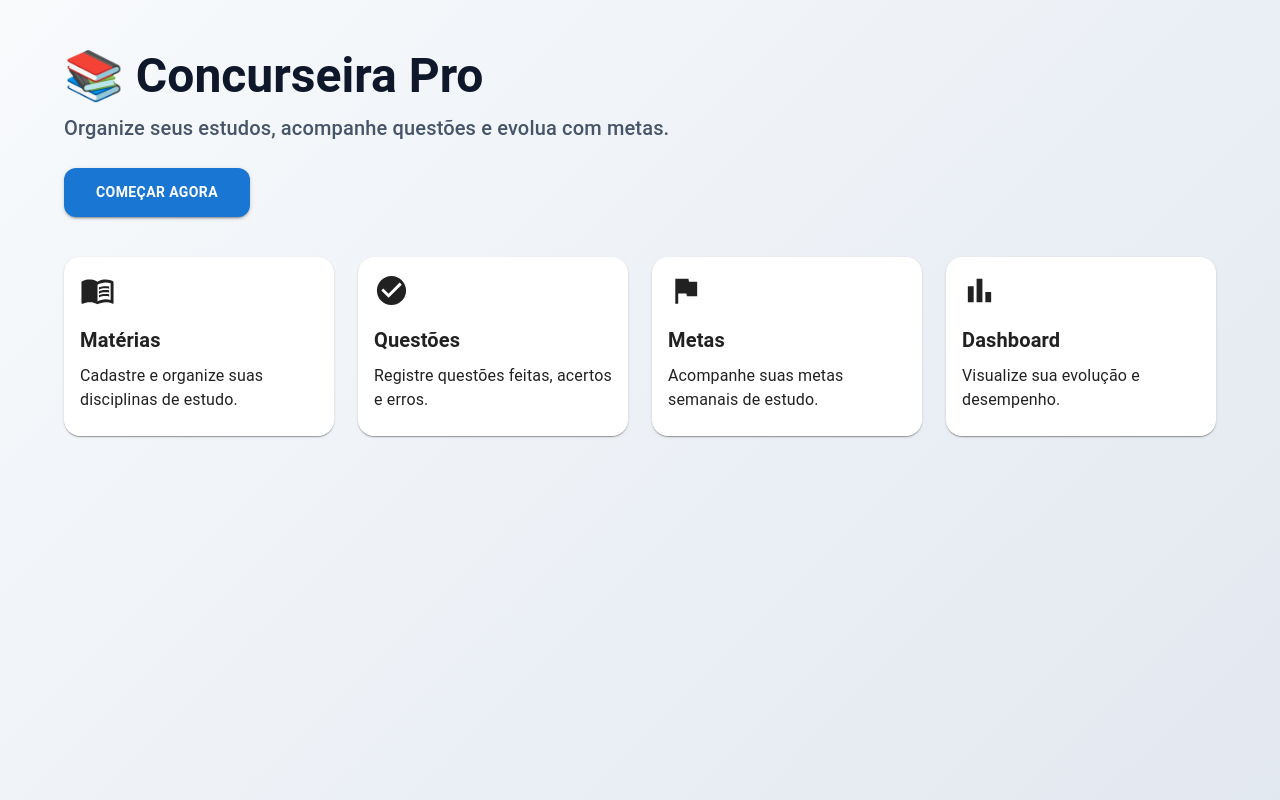
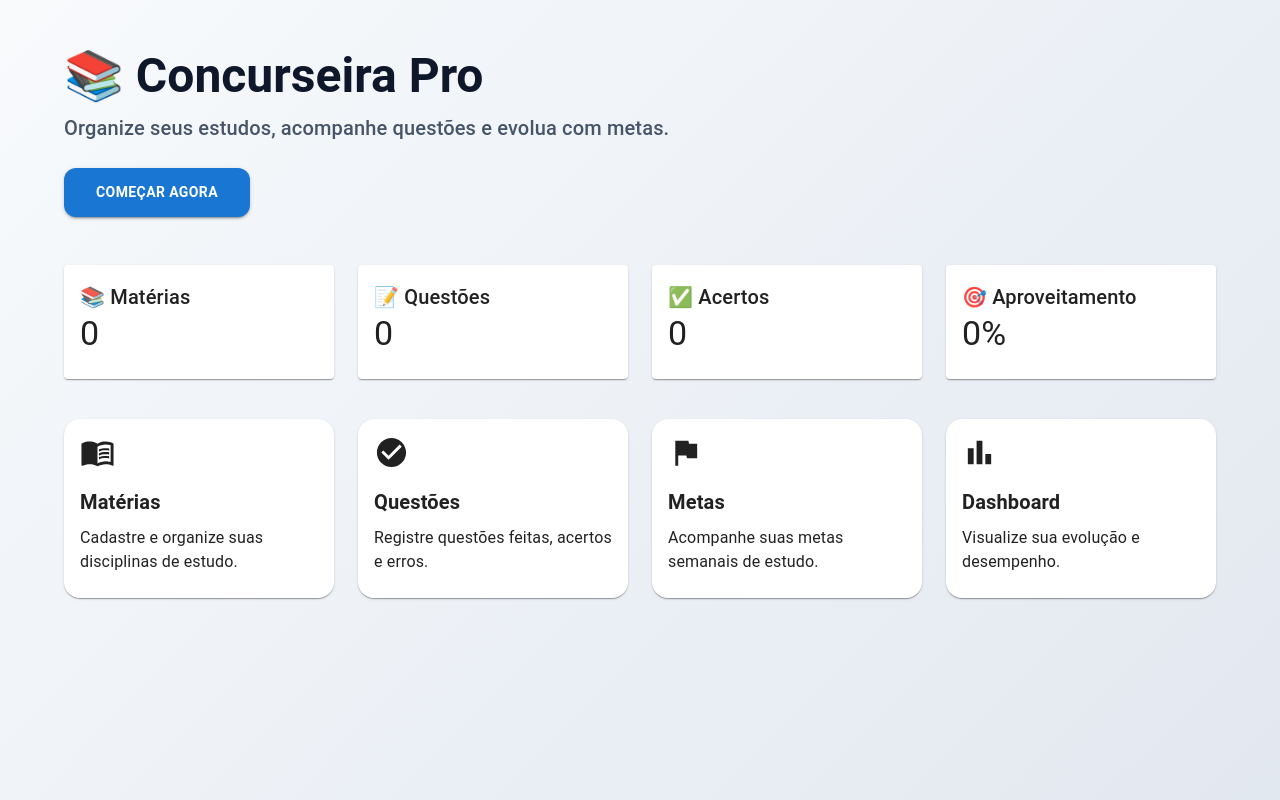
Before and after one commit to Leicyane/concurseira-pro, a Next.js app: page / in a window 1280 px wide. Built offline with nearby package versions, Linux system fonts and the light colour scheme.

Commit message:
feat: adiciona resumo geral na home

```diff
--- a/app/page.tsx
+++ b/app/page.tsx
@@ -1,10 +1,11 @@
 "use client";
+
+import { useEffect, useState } from "react";
 import {
   Box,
   Card,
   CardContent,
   Container,
-  Grid,
   Typography,
   Button,
 } from "@mui/material";
@@ -38,6 +39,46 @@ export default function Home() {
       icone: <BarChartIcon fontSize="large" />,
     },
   ];
+  const [resumo, setResumo] = useState({
+  materias: 0,
+  questoes: 0,
+  acertos: 0,
+  aproveitamento: 0,
+});
+
+useEffect(() => {
+  const dados = localStorage.getItem("materias");
+
+  if (!dados) return;
+
+  const materias = JSON.parse(dados);
+
+  const totalMaterias = materias.length;
+
+  const totalAcertos = materias.reduce(
+    (acc: number, item: any) => acc + item.acertos,
+    0
+  );
+
+  const totalErros = materias.reduce(
+    (acc: number, item: any) => acc + item.erros,
+    0
+  );
+
+  const totalQuestoes = totalAcertos + totalErros;
+
+  const aproveitamento =
+    totalQuestoes === 0
+      ? 0
+      : Math.round((totalAcertos / totalQuestoes) * 100);
+
+  setResumo({
+    materias: totalMaterias,
+    questoes: totalQuestoes,
+    acertos: totalAcertos,
+    aproveitamento,
+  });
+}, []);
 
   return (
     <Box sx={{ minHeight: "100vh", background: "linear-gradient(135deg, #f8fafc 0%, #e2e8f0 100%)", py: 6 }}>
@@ -71,6 +112,62 @@ export default function Home() {
             >
               Começar agora
             </Button>
+            <Box
+              sx={{
+                mt: 6,
+                display: "grid",
+                gridTemplateColumns: "repeat(auto-fit, minmax(220px, 1fr))",
+                gap: 3,
+              }}
+            >
+              <Card>
+                <CardContent>
+                  <Typography variant="h6">
+                    📚 Matérias
+                  </Typography>
+
+                  <Typography variant="h4">
+                    {resumo.materias}
+                  </Typography>
+                </CardContent>
+              </Card>
+
+              <Card>
+                <CardContent>
+                  <Typography variant="h6">
+                    📝 Questões
+                  </Typography>
+
+                  <Typography variant="h4">
+                    {resumo.questoes}
+                  </Typography>
+                </CardContent>
+              </Card>
+
+              <Card>
+                <CardContent>
+                  <Typography variant="h6">
+                    ✅ Acertos
+                  </Typography>
+
+                  <Typography variant="h4">
+                    {resumo.acertos}
+                  </Typography>
+                </CardContent>
+              </Card>
+
+              <Card>
+                <CardContent>
+                  <Typography variant="h6">
+                    🎯 Aproveitamento
+                  </Typography>
+
+                  <Typography variant="h4">
+                    {resumo.aproveitamento}%
+                  </Typography>
+                </CardContent>
+              </Card>
+            </Box>
         </Box>
 
        <Box sx={{ display: "grid", gridTemplateColumns: "repeat(4, 1fr)", gap: 3 }}>
```
